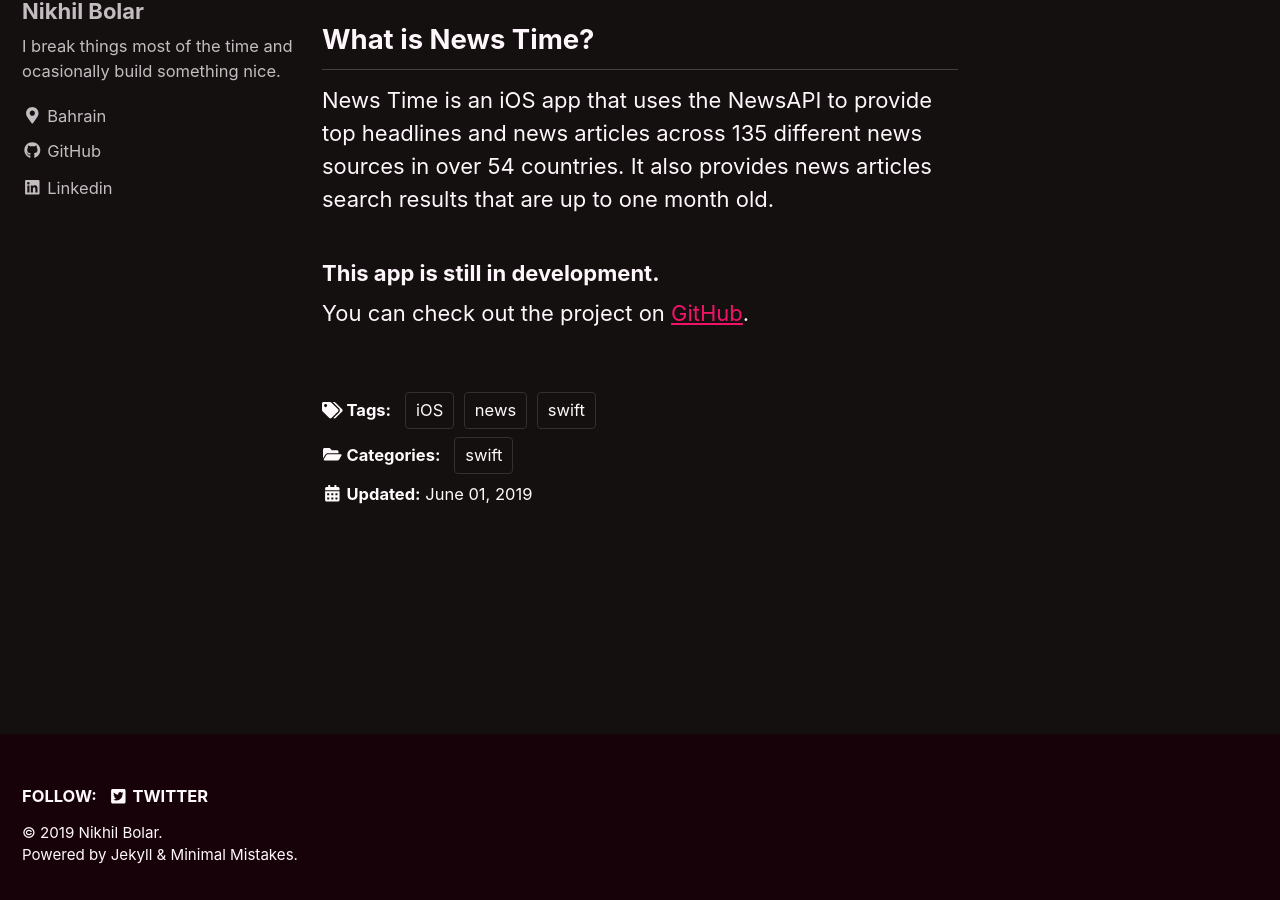
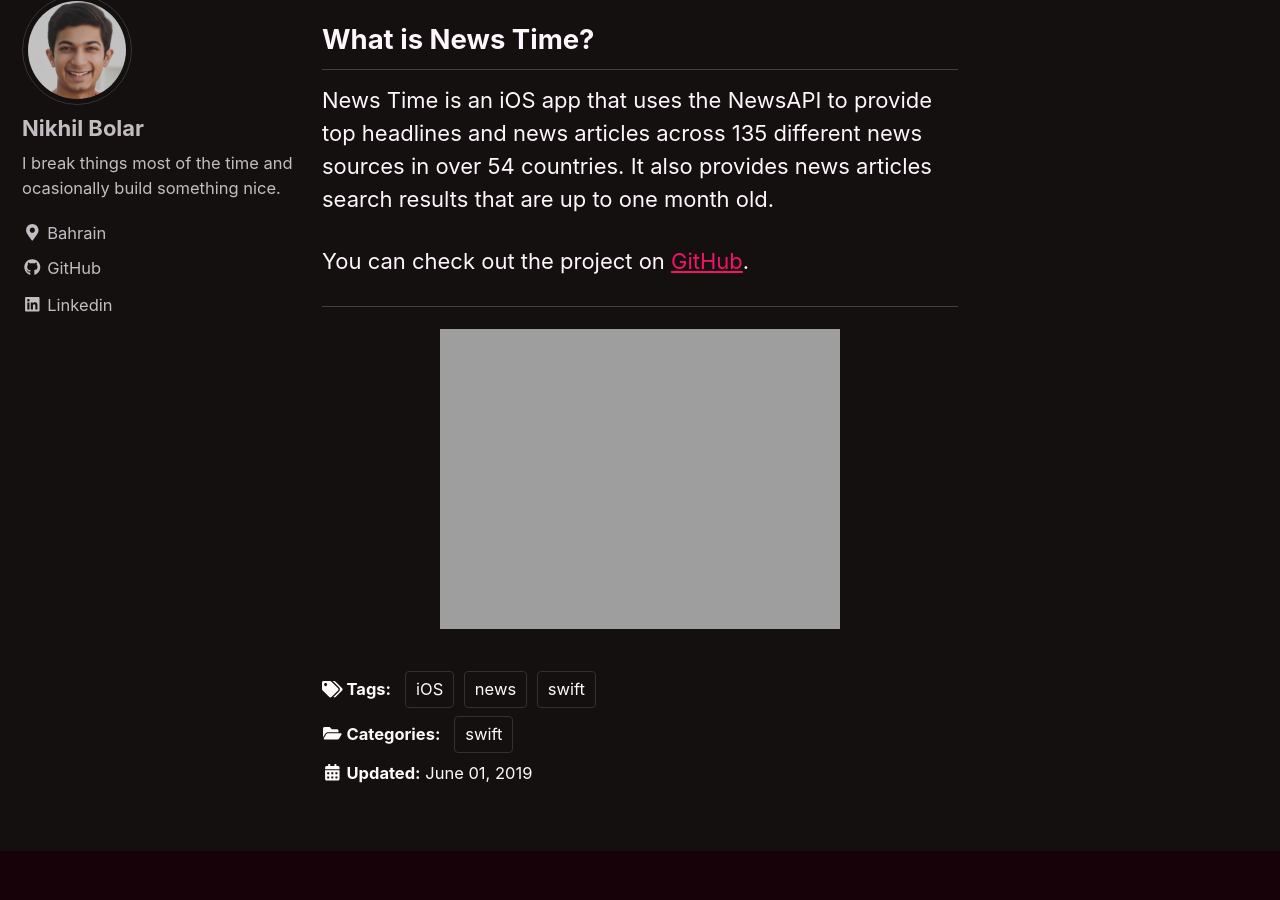
Before and after one commit to nbolar/nbolar.github.io, a Jekyll site: the page built from _posts/2019-06-01-newstime.md, in a window 1280 px wide and 900 px high, scrolled down 469 px. Built offline with Jekyll 4.4.1, drawn with Linux system fonts in a browser that asks for light colours; cached includes are drawn as plain includes.

Commit message:
Updated News Time

```diff
--- a/_posts/2019-06-01-newstime.md
+++ b/_posts/2019-06-01-newstime.md
@@ -10,6 +10,7 @@
 ## What is News Time?
 News Time is an iOS app that uses the NewsAPI to provide top headlines and news articles across 135 different news sources in over 54 countries. It also provides news articles search results that are up to one month old.
 
-### This app is still in development.
+You can check out the project on [GitHub](https://github.com/nbolar/news-time).
 
-You can check out the project on [GitHub](https://github.com/nbolar/news-time).
+----
+<div style="width:image width px; font-size:80%; text-align:center;"><img src="{{ site.url }}{{ site.baseurl }}/images/newsTimeScreenshots.png" alt="News Time" width="width" height="height" style="padding-bottom:0.5em;" /></div>
```
Also changed, not shown: 2 other files.
